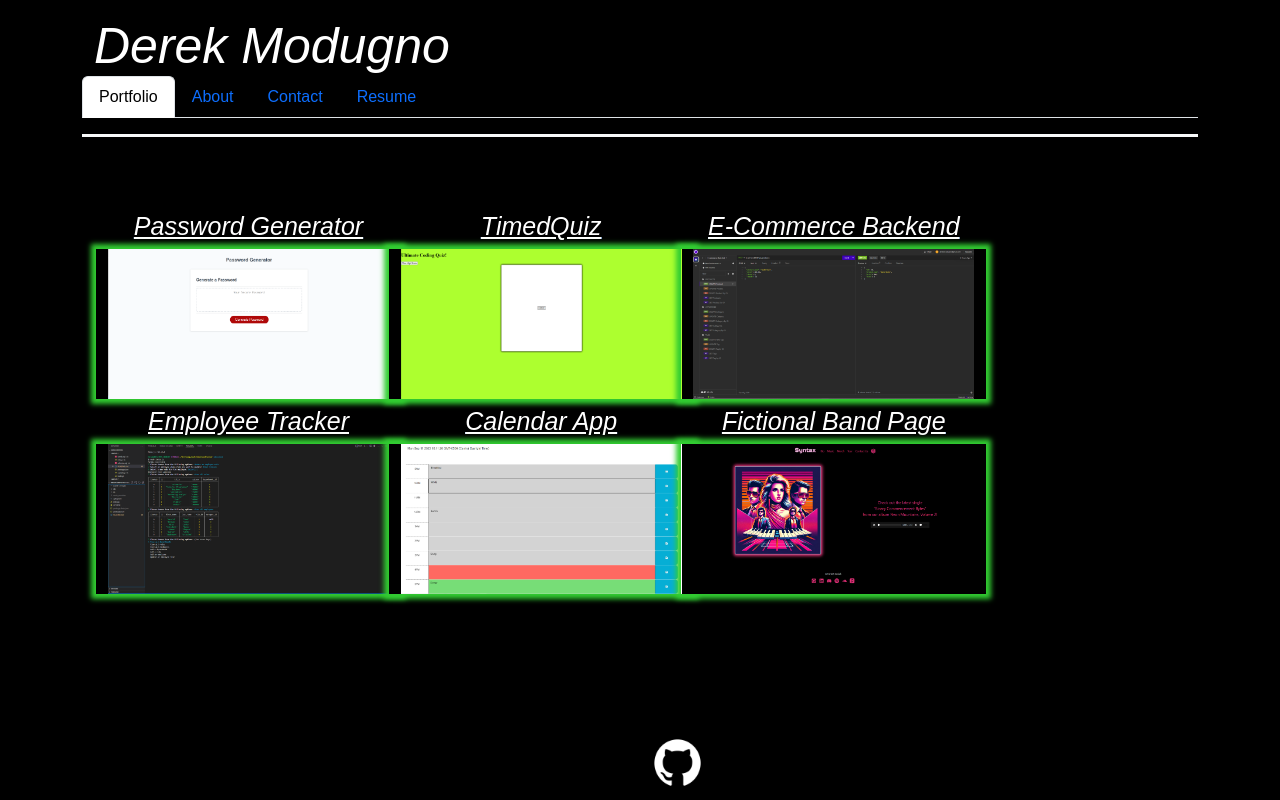
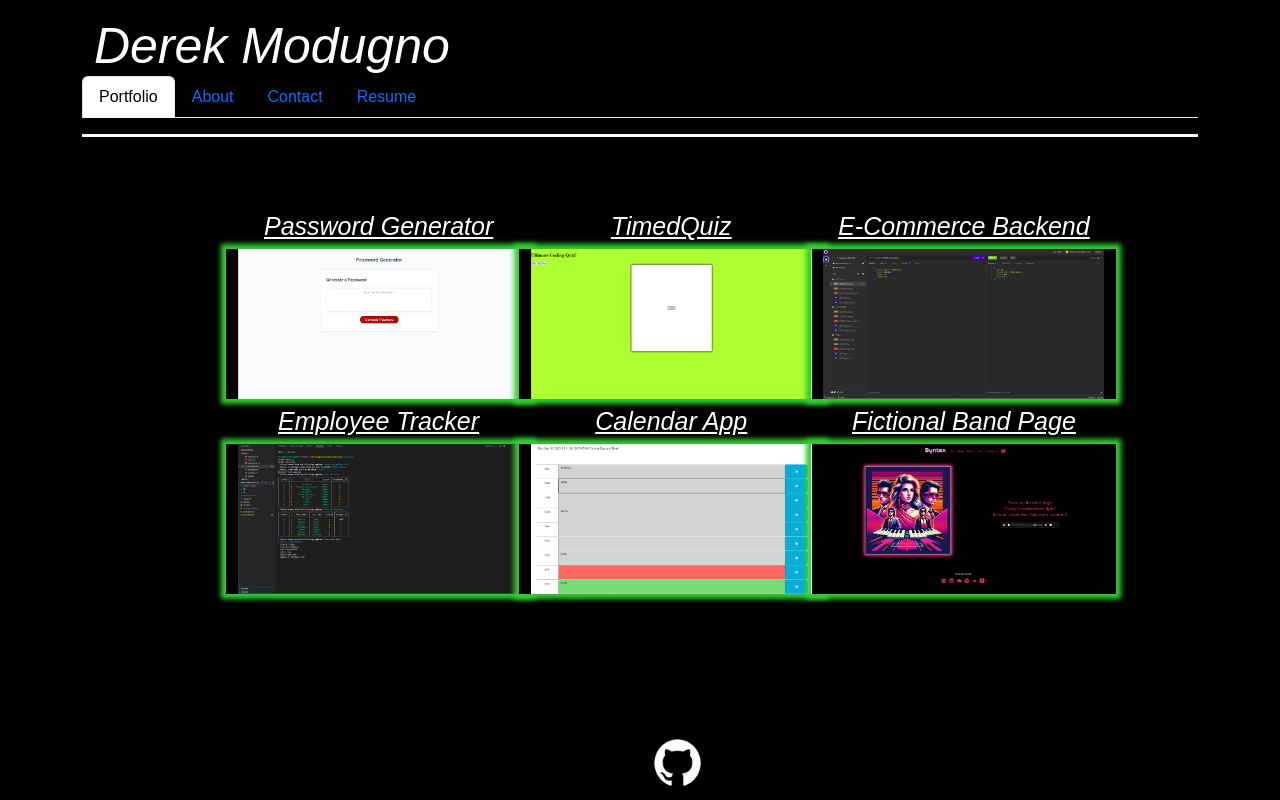
Before and after one commit to derekm129/reactPortfolio, a React (Vite) app: page / in a window 1280 px wide. Built offline with nearby package versions, Linux system fonts and the light colour scheme.

Commit message:
added new screenshot and styled portfolio page

```diff
--- a/src/pages/Home.jsx
+++ b/src/pages/Home.jsx
@@ -15,7 +15,8 @@ import quiz from '../assets/images/quizScreenshot.png';
 // Home Page
 export default function Home() {
   return (
-    <div className='projects-list'>
+    <div className='mx-auto'>
+      <div className='projects-list justify-content-center'>
         <Project
           url={"https://derekm129.github.io/passwordGenerator/"}
           deployment={"https://github.com/derekm129/passwordGenerator"}
@@ -53,5 +54,6 @@ export default function Home() {
           title={"Fictional Band Page"}
         />
       </div>
+    </div>
   );
 }
```
Also changed, not shown: src/assets/images/screenshot.png. Lines whose indentation alone changed are shown as unchanged.
